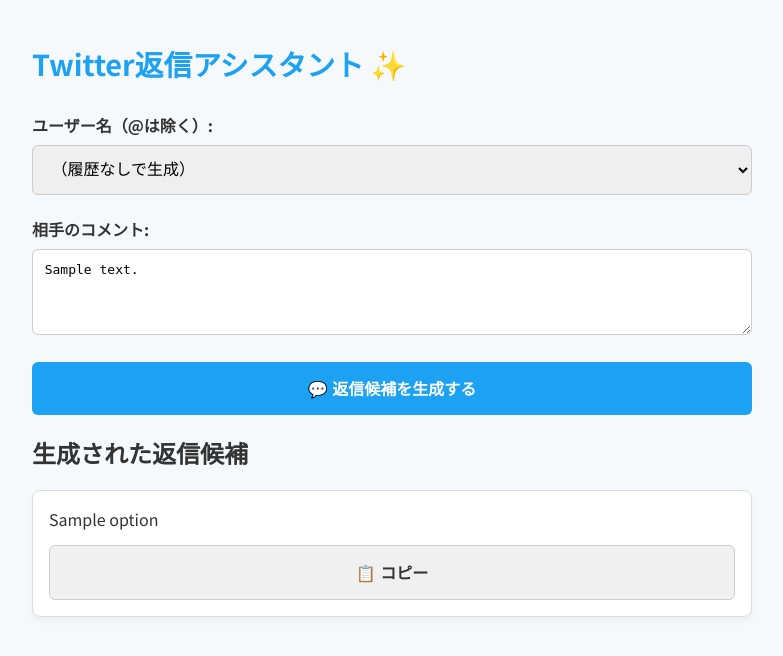
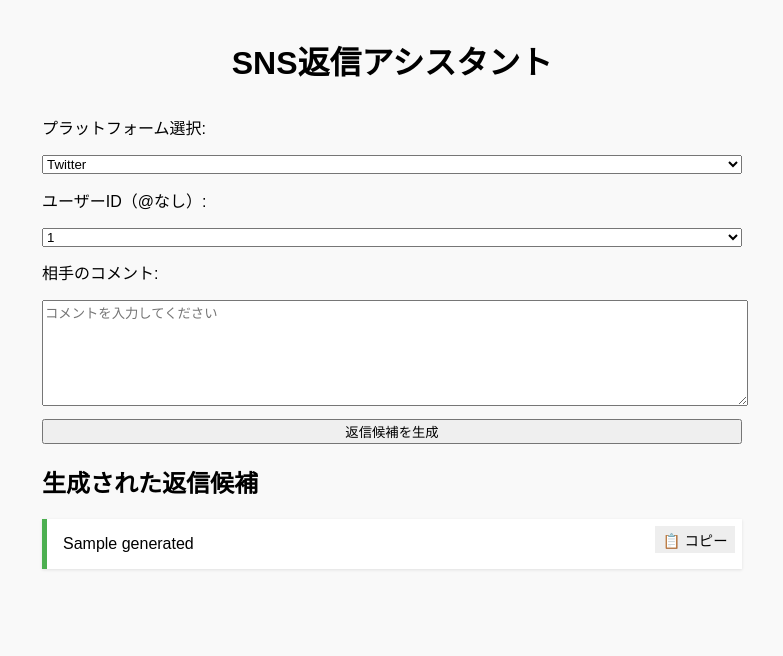
Before and after one commit to JakanAmi/twitter-reply-ui, a Flask app: template templates/index.html in a window 1280 px wide. Shown: the top 656 px of the page, without its empty margins (248-1031 px from the left). Run offline with Flask 3, Linux system fonts and the light colour scheme; the template is opened without the code that fills it: most values are stand-ins (such as "Sample title", 1, 10 or a date in 2020).

Commit message:
feat: YAMAP統合＋UI改良＋本番デプロイ対応

```diff
--- a/app.py
+++ b/app.py
@@ -1,169 +1,100 @@
 from flask import Flask, render_template, request
 import json
-import random
 import os
-from dotenv import load_dotenv
-from openai import OpenAI
 from datetime import datetime
 import pytz
-from collections import Counter
-import re
+from openai import OpenAI
+from dotenv import load_dotenv
 
+# 環境変数読み込み
 load_dotenv()
 
-app = Flask(__name__, template_folder="templates")
 client = OpenAI(api_key=os.getenv("OPENAI_API_KEY"))
 
+app = Flask(__name__)
+
+# データ読み込み
 with open("twitter_reply_history_fixed.json", "r", encoding="utf-8") as f:
-    user_histories = json.load(f)
+    twitter_data = json.load(f)
 
-for uid, data in user_histories.items():
-    data["name"] = f"@{uid[:8]}…"
+with open("yamap_reply_history.json", "r", encoding="utf-8") as f:
+    yamap_data = json.load(f)
 
-def get_greeting_instruction():
+data_sources = {
+    "twitter": twitter_data,
+    "yamap": yamap_data
+}
+
+def detect_emotion(comment):
+    if any(word in comment for word in ["ありがとう", "嬉しい", "最高"]):
+        return "joy"
+    elif any(word in comment for word in ["つらい", "痛い", "残念"]):
+        return "sadness"
+    elif any(word in comment for word in ["なんで", "ひどい", "怒"]):
+        return "anger"
+    elif any(word in comment for word in ["どうしよう", "迷う", "不安"]):
+        return "confused"
+    return None
+
+def get_greeting():
     jst = pytz.timezone('Asia/Tokyo')
-    now_hour = datetime.now(jst).hour
-    if 5 <= now_hour < 11:
-        return "朝の時間帯です。挨拶として「おはようございます」など自然に使ってください。"
-    elif 11 <= now_hour < 17:
-        return "昼の時間帯です。「こんにちは」など自然な挨拶を使ってください。"
-    elif 17 <= now_hour < 23:
-        return "夕方〜夜の時間帯です。「こんばんは」など自然な挨拶を使ってください。"
+    current_hour = datetime.now(jst).hour
+    if current_hour < 10:
+        return "おはようございます"
+    elif current_hour < 17:
+        return "こんにちは"
     else:
-        return "深夜帯です。挨拶は控えめでも構いませんが、丁寧な文体を心がけてください。"
+        return "こんばんは"
 
-def detect_emotion(text):
-    emotion_keywords = {
-        "喜び": ["うれしい", "楽しい", "感謝", "最高", "助かった"],
-        "悲しみ": ["さみしい", "つらい", "泣きたい", "失敗"],
-        "怒り": ["むかつく", "腹が立つ", "なんで", "許せない"],
-        "困惑": ["どうしよう", "わからない", "迷う", "混乱"]
-    }
-    for emotion, words in emotion_keywords.items():
-        if any(word in text for word in words):
-            return emotion
-    return "なし"
+def generate_reply(user_id, comment, platform):
+    user_data = data_sources[platform].get(user_id)
+    greeting = get_greeting()
+    emotion = detect_emotion(comment)
 
-def emotion_instruction(emotion):
-    if emotion == "喜び":
-        return "相手の喜びに共感し、ポジティブな気持ちを共有するように返してください。"
-    elif emotion == "悲しみ":
-        return "相手の気持ちに寄り添い、やさしいトーンで返信してください。"
-    elif emotion == "怒り":
-        return "相手をなだめるような、落ち着いた返信をしてください。"
-    elif emotion == "困惑":
-        return "安心感を与えるような、丁寧でわかりやすい返信をしてください。"
-    return ""
+    # プロンプト生成
+    prompt = f"""
+あなたは{platform.upper()}アカウントの運営者です。
+以下の「過去の返信例」を参考に、次のコメントに対して自然な返信を3パターン考えてください。
+なるべく過去の文体（語尾、口調、絵文字）を活かしてください。
+{f"感情トーン：{emotion} に合わせて返信してください。" if emotion else ""}
 
-def get_style_profile():
-    all_texts = []
-    for data in user_histories.values():
-        all_texts.extend([c["text"] for c in data["comments"]])
+## 過去の返信例:
+"""
+    if user_data:
+        for c in user_data["comments"]:
+            prompt += f"- {c['text']}\n- {c['reply']}\n"
+    else:
+        prompt += "（過去の返信が見つかりませんでした）\n"
 
-    emoji_pattern = re.compile(r"[\U0001F600-\U0001F64F\U0001F300-\U0001F5FF\U0001F680-\U0001F6FF\u2600-\u26FF\u2700-\u27BF]")
-    emojis = Counter()
-    phrases = Counter()
+    prompt += f"""
 
-    for text in all_texts:
-        emojis.update(emoji_pattern.findall(text))
-        phrases.update(re.findall(r"[ぁ-んァ-ンーa-zA-Z一-龥]{2,6}", text))
+## 新しいコメント:
+{comment}
 
-    top_emojis = [e for e, _ in emojis.most_common(3)]
-    top_phrases = [p for p, _ in phrases.most_common(10) if len(p) >= 3][:3]
-
-    return f"""
-あなたの文体の特徴：
-- 優しく、ややカジュアル
-- 語尾に「〜ですね」「〜ました」などが多い
-- 絵文字は {', '.join(top_emojis)} をよく使います
-
-よく使う表現：{', '.join(top_phrases)}
+## 返信候補:
 """
 
-def build_prompt(user_comment, past_replies):
-    profile = get_style_profile()
-    char_len = len(user_comment)
-    emotion = detect_emotion(user_comment)
-    length_instruction = f"相手のコメントは約{char_len}文字です。同じくらいの長さで返信してください。"
-    emotion_msg = emotion_instruction(emotion)
-    prompt = "あなたはTwitterアカウントの運営者です。\n"
-    prompt += "以下の「過去の返信例」を参考に、次のコメントに対して自然な返信を3パターン考えてください。\n"
-    prompt += "相手に親しみを込めて、あなたらしい語尾・表現・絵文字を活かした文体で書いてください。\n\n"
-    prompt += profile + "\n"
-    prompt += length_instruction + "\n"
-    if emotion_msg:
-        prompt += emotion_msg + "\n"
-    prompt += "## 過去の返信例:\n"
-    for ex in past_replies:
-        prompt += f"- {ex['text']}\n"
-    prompt += f"\n## 新しいコメント:\n{user_comment}\n\n{get_greeting_instruction()}\n\n## 自然な返信候補:"
-    return prompt
+    response = client.chat.completions.create(
+        model="gpt-4o-mini",
+        messages=[{"role": "user", "content": prompt}],
+        temperature=0.7
+    )
+    return response.choices[0].message.content
 
-def build_generic_prompt(user_comment):
-    profile = get_style_profile()
-    char_len = len(user_comment)
-    emotion = detect_emotion(user_comment)
-    length_instruction = f"相手のコメントは約{char_len}文字です。同じくらいの長さで返信してください。"
-    emotion_msg = emotion_instruction(emotion)
-    prompt = f"""
-あなたはTwitterアカウントの運営者です。
-次のコメントに対して、自然で親しみのある返信を3パターン考えてください。
-絵文字を適度に使い、口調はフレンドリーに。あなたの投稿らしい文体にしてください。
+@app.route('/', methods=['GET', 'POST'])
+def index():
+    generated = None
+    selected_platform = request.form.get('platform', 'twitter')
+    user_ids = list(data_sources[selected_platform].keys())
+    if request.method == 'POST':
+        user_id = request.form.get('user_id')
+        comment = request.form.get('comment')
+        generated = generate_reply(user_id, comment, selected_platform)
 
-{get_greeting_instruction()}
+    return render_template('index.html',
+                           user_ids=user_ids,
+                           generated=generated,
+                           selected_platform=selected_platform)
 
-{profile}
-{length_instruction}
-{emotion_msg}
-
-## 新しいコメント:
-{user_comment}
-
-## 自然な返信候補:
-""".strip()
-    return prompt
-
-def get_past_replies(user, max_examples=3):
-    if not user or user not in user_histories:
-        return []
-    examples = user_histories[user]["comments"]
-    return random.sample(examples, min(len(examples), max_examples))
-
-def save_log(username, user_comment, reply):
-    with open("reply_log.csv", "a", encoding="utf-8") as f:
-        now = datetime.now().strftime("%Y-%m-%d %H:%M:%S")
-        reply_text = reply.replace("\n", " ").replace(",", "。")
-        f.write(f"{now},{username},{user_comment},{reply_text}\n")
-
-@app.route("/", methods=["GET", "POST"])
-def index():
-    reply = ""
-    reply_options = []
-    prompt = ""
-    username = ""
-    comment = ""
-    if request.method == "POST" and "comment" in request.form:
-        username = request.form["username"].strip()
-        comment = request.form["comment"].strip()
-        past_replies = get_past_replies(username)
-
-        if past_replies:
-            prompt = build_prompt(comment, past_replies)
-        else:
-            prompt = build_generic_prompt(comment)
-
-        response = client.chat.completions.create(
-            model="gpt-4o-mini",
-            messages=[{"role": "user", "content": prompt}],
-            temperature=0.7
-        )
-        reply = response.choices[0].message.content
-        reply_options = [opt.strip("- ") for opt in reply.strip().split("\n") if opt.strip()]
-        save_log(username, comment, reply)
-
-    sorted_users = sorted(user_histories.items(), key=lambda item: -len(item[1]['comments']))
-    return render_template("index.html", reply=reply, reply_options=reply_options, prompt=prompt, username=username, comment=comment, sorted_users=sorted_users)
-
-if __name__ == "__main__":
-    port = int(os.environ.get("PORT", 8080))
-    app.run(host="0.0.0.0", port=port)
+if __name__ == '__main__':
+    app.run(debug=True, host="0.0.0.0", port=8080)
--- a/templates/index.html
+++ b/templates/index.html
@@ -1,111 +1,89 @@
 <!DOCTYPE html>
 <html lang="ja">
 <head>
-  <meta charset="UTF-8">
-  <meta name="viewport" content="width=device-width, initial-scale=1.0">
-  <title>Twitter返信アシスタント</title>
-  <link rel="icon" type="image/x-icon" href="/favicon.ico">
-  <link href="https://fonts.googleapis.com/css2?family=Noto+Sans+JP:wght@400;700&display=swap" rel="stylesheet">
+  <meta charset="UTF-8" />
+  <meta name="viewport" content="width=device-width, initial-scale=1.0" />
+  <title>SNS返信アシスタント</title>
   <style>
     body {
-      font-family: 'Noto Sans JP', sans-serif;
-      background-color: #f6f9fc;
-      padding: 1.5em;
-      max-width: 720px;
+      font-family: sans-serif;
+      max-width: 700px;
       margin: auto;
-      color: #333;
+      padding: 1em;
+      background: #f9f9f9;
     }
     h1 {
-      font-size: 1.8em;
+      text-align: center;
       margin-bottom: 1em;
-      color: #1da1f2;
     }
-    label {
-      font-weight: bold;
-      margin-bottom: 0.5em;
+    label, select, input, textarea, button {
       display: block;
+      width: 100%;
+      margin-bottom: 1em;
     }
-    .form-group {
-      margin-bottom: 1.4em;
-    }
-    select, textarea, button {
-      width: 100%;
-      padding: 0.9em;
-      font-size: 1em;
-      border: 1px solid #ccc;
-      border-radius: 6px;
-      box-sizing: border-box;
-    }
-    button {
-      background: #1da1f2;
-      color: white;
-      border: none;
-      cursor: pointer;
-      font-weight: bold;
-      transition: background 0.3s;
-    }
-    button:hover {
-      background: #0d8ddb;
+    textarea {
+      height: 100px;
     }
     .card {
       background: white;
-      border: 1px solid #ddd;
-      border-radius: 8px;
-      box-shadow: 0 3px 8px rgba(0,0,0,0.05);
       padding: 1em;
       margin-top: 1em;
+      border-left: 5px solid #4CAF50;
+      box-shadow: 0 1px 3px rgba(0,0,0,0.1);
+      position: relative;
     }
-    .card p {
-      margin: 0 0 0.8em 0;
-      line-height: 1.6;
-    }
-    .copy-btn {
-      background: #f0f0f0;
-      color: #333;
-      border: 1px solid #ccc;
-    }
-    .copy-btn:hover {
-      background: #e0e0e0;
+    .copy {
+      position: absolute;
+      top: 0.5em;
+      right: 0.5em;
+      background: #eee;
+      padding: 0.2em 0.5em;
+      cursor: pointer;
+      font-size: 0.9em;
     }
   </style>
+</head>
+<body>
+  <h1>SNS返信アシスタント</h1>
+  <form method="post">
+    <label>プラットフォーム選択:</label>
+    <select name="platform" onchange="this.form.submit()">
+      <option value="twitter" {% if selected_platform == 'twitter' %}selected{% endif %}>Twitter</option>
+      <option value="yamap" {% if selected_platform == 'yamap' %}selected{% endif %}>YAMAP</option>
+    </select>
+
+    <label>ユーザーID（@なし）:</label>
+    <select name="user_id">
+      {% for uid in user_ids %}
+      <option value="{{ uid }}">{{ uid }}</option>
+      {% endfor %}
+    </select>
+
+    <label>相手のコメント:</label>
+    <textarea name="comment" placeholder="コメントを入力してください"></textarea>
+
+    <button type="submit">返信候補を生成</button>
+  </form>
+
+  {% if generated %}
+    <h2>生成された返信候補</h2>
+    {% for line in generated.split('\n') %}
+      {% if line.strip() %}
+        <div class="card">
+          <div class="copy" onclick="copyToClipboard(this)">📋 コピー</div>
+          {{ line }}
+        </div>
+      {% endif %}
+    {% endfor %}
+  {% endif %}
+
   <script>
-    function copyToClipboard(text) {
-      navigator.clipboard.writeText(text).then(() => alert("📋 コピーしました！"));
+    function copyToClipboard(el) {
+      const text = el.parentElement.textContent.replace("📋 コピー", "").trim();
+      navigator.clipboard.writeText(text);
+      el.textContent = "✅ コピー済み";
+      setTimeout(() => el.textContent = "📋 コピー", 2000);
     }
   </script>
-</head>
-<body>
-  <h1>Twitter返信アシスタント ✨</h1>
-
-  <form method="post">
-    <div class="form-group">
-      <label for="username">ユーザー名（@は除く）:</label>
-      <select name="username" id="username">
-        <option value="">（履歴なしで生成）</option>
-        {% for uid, data in sorted_users %}
-        <option value="{{ uid }}" {% if username == uid %}selected{% endif %}>
-          {{ data['name'] }}（@{{ uid[:8] }}…）[{{ data['comments']|length }}件]
-        </option>
-        {% endfor %}
-      </select>
-    </div>
-
-    <div class="form-group">
-      <label for="comment">相手のコメント:</label>
-      <textarea name="comment" id="comment" rows="4" placeholder="コメント内容を入力してください" required>{{ comment }}</textarea>
-    </div>
-
-    <button type="submit">💬 返信候補を生成する</button>
-  </form>
-
-  {% if reply_options %}
-  <h2>生成された返信候補</h2>
-  {% for option in reply_options %}
-  <div class="card">
-    <p>{{ option }}</p>
-    <button class="copy-btn" onclick="copyToClipboard('{{ option }}')">📋 コピー</button>
-  </div>
-  {% endfor %}
-  {% endif %}
 </body>
 </html>
```
Also changed, not shown: yamap_reply_history.json (added, +52 -0 lines).
